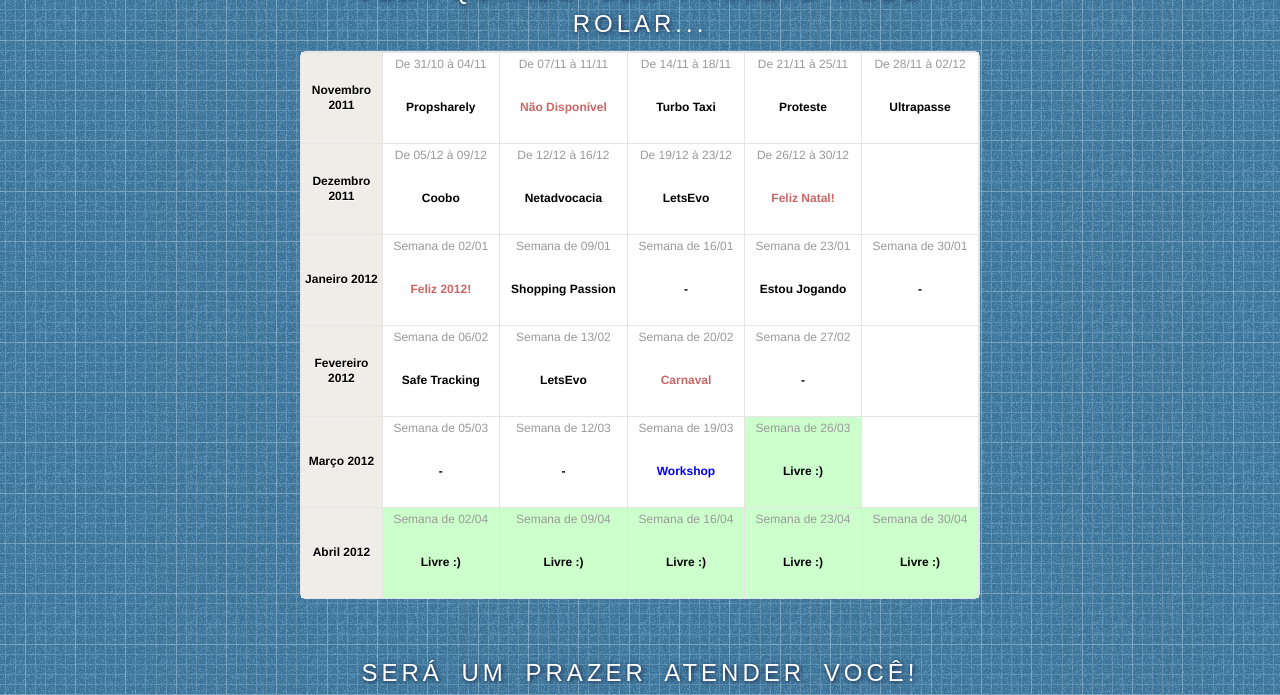
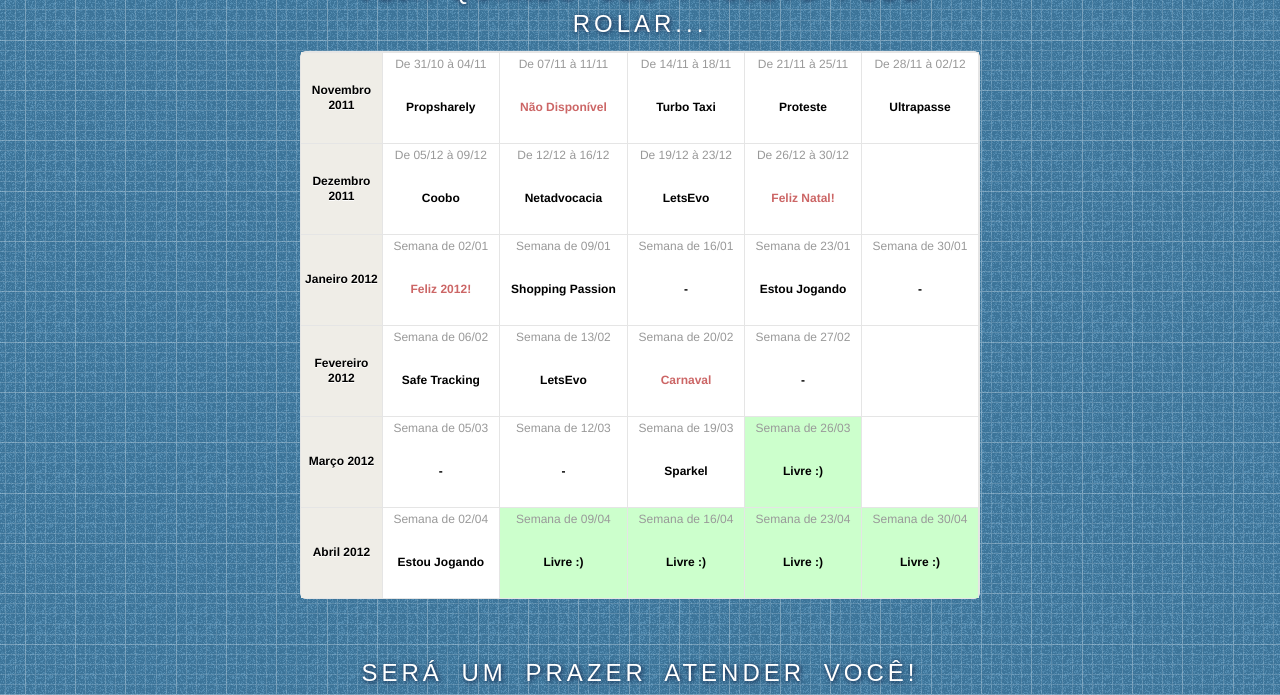
Before and after one commit to marciomarques/startupdev.github.com, a Jekyll site: the page built from index.html, in a window 1280 px wide and 900 px high, scrolled down 1495 px, cut to the strip 0-695 px from the top of the window. Built offline with Jekyll 4.4.1, drawn with Linux system fonts in a browser that asks for light colours; nearby versions of some CDN libraries; some web fonts are replaced.

Commit message:
update calendar

```diff
--- a/index.html
+++ b/index.html
@@ -404,11 +404,11 @@
             </strong>
           </div>
         </td>
-        <td class="unavailable">
+        <td>
           <div class="day">Semana de 19/03</div>
           <div class="day-content">
             <strong>
-              <a href="/workshop">Workshop</a>
+              Sparkel
             </strong>
           </div>
         </td>
@@ -428,11 +428,11 @@
           <div>
           </div>
         </th>
-        <td class="current">
+        <td>
           <div class="day">Semana de 02/04</div>
           <div class="day-content">
             <strong>
-              Livre :)
+              Estou Jogando
             </strong>
           </div>
         </td>
```
